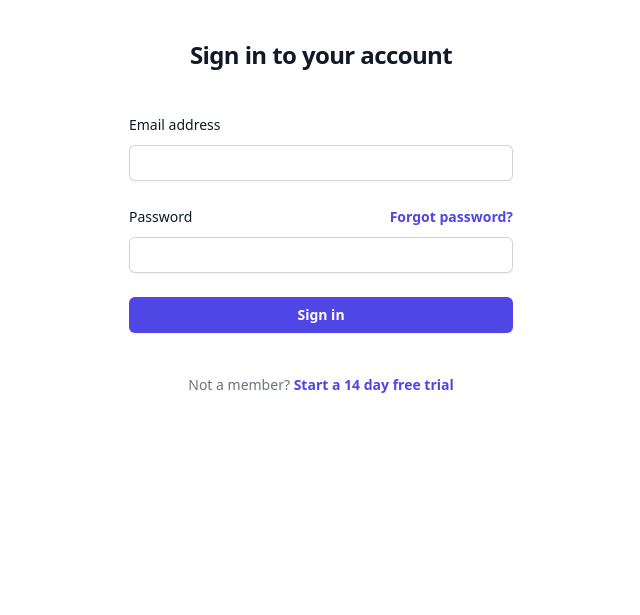
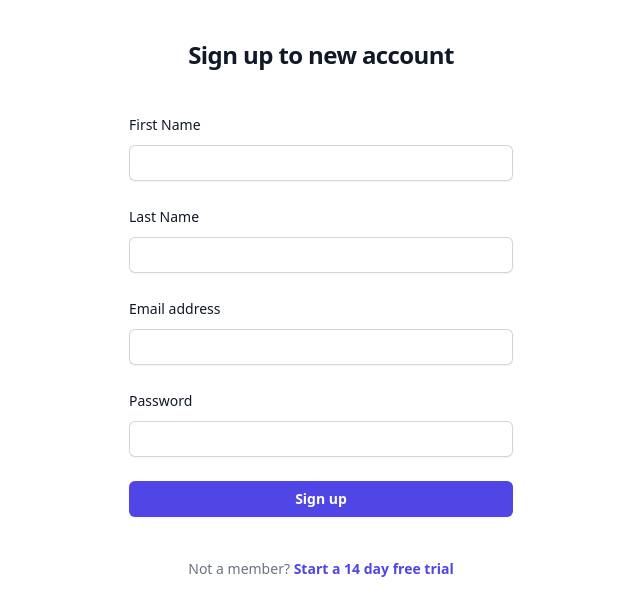
Before and after one commit to ashrafali2000/Nodejs-smit, a website: page ecommerceApi-1/views/signUp.html in a window 1280 px wide. Shown: the part 91-706 px from the top of the page, without its empty margins (319-959 px from the left). Drawn offline with nearby package versions, Linux system fonts and the light colour scheme.

Commit message:
add two input first name ,last name

```diff
--- a/ecommerceApi-1/views/signUp.html
+++ b/ecommerceApi-1/views/signUp.html
@@ -12,11 +12,23 @@
 <div class="flex min-h-full flex-col justify-center px-6 py-12 lg:px-8">
     <div class="sm:mx-auto sm:w-full sm:max-w-sm">
       <img class="mx-auto h-10 w-auto" src="https://tailwindui.com/img/logos/mark.svg?color=indigo&shade=600" alt="Your Company">
-      <h2 class="mt-10 text-center text-2xl font-bold leading-9 tracking-tight text-gray-900">Sign in to your account</h2>
+      <h2 class="mt-10 text-center text-2xl font-bold leading-9 tracking-tight text-gray-900">Sign up to new account</h2>
     </div>
 
     <div class="mt-10 sm:mx-auto sm:w-full sm:max-w-sm">
       <form class="space-y-6" action='/users/add' method='POST'>
+        <div>
+          <label for="firstName" class="block text-sm font-medium leading-6 text-gray-900">First Name</label>
+          <div class="mt-2">
+            <input id="firstName" name="firstName" type="text" autocomplete="firstName" required class="block w-full rounded-md border-0 py-1.5 text-gray-900 shadow-sm ring-1 ring-inset ring-gray-300 placeholder:text-gray-400 focus:ring-2 focus:ring-inset focus:ring-indigo-600 sm:text-sm sm:leading-6">
+          </div>
+        </div>
+        <div>
+          <label for="lastName" class="block text-sm font-medium leading-6 text-gray-900">Last Name</label>
+          <div class="mt-2">
+            <input id="lastName" name="lastName" type="text" autocomplete="lastName" required class="block w-full rounded-md border-0 py-1.5 text-gray-900 shadow-sm ring-1 ring-inset ring-gray-300 placeholder:text-gray-400 focus:ring-2 focus:ring-inset focus:ring-indigo-600 sm:text-sm sm:leading-6">
+          </div>
+        </div>
         <div>
           <label for="email" class="block text-sm font-medium leading-6 text-gray-900">Email address</label>
           <div class="mt-2">
@@ -27,9 +39,7 @@
         <div>
           <div class="flex items-center justify-between">
             <label for="password" class="block text-sm font-medium leading-6 text-gray-900">Password</label>
-            <div class="text-sm">
-              <a href="#" class="font-semibold text-indigo-600 hover:text-indigo-500">Forgot password?</a>
-            </div>
+
           </div>
           <div class="mt-2">
             <input id="password" name="password" type="password" autocomplete="current-password" required class="block w-full rounded-md border-0 py-1.5 text-gray-900 shadow-sm ring-1 ring-inset ring-gray-300 placeholder:text-gray-400 focus:ring-2 focus:ring-inset focus:ring-indigo-600 sm:text-sm sm:leading-6">
@@ -37,7 +47,7 @@
         </div>
 
         <div>
-          <button type="submit" class="flex w-full justify-center rounded-md bg-indigo-600 px-3 py-1.5 text-sm font-semibold leading-6 text-white shadow-sm hover:bg-indigo-500 focus-visible:outline focus-visible:outline-2 focus-visible:outline-offset-2 focus-visible:outline-indigo-600">Sign in</button>
+          <button type="submit" class="flex w-full justify-center rounded-md bg-indigo-600 px-3 py-1.5 text-sm font-semibold leading-6 text-white shadow-sm hover:bg-indigo-500 focus-visible:outline focus-visible:outline-2 focus-visible:outline-offset-2 focus-visible:outline-indigo-600">Sign up</button>
         </div>
       </form>
 
```
